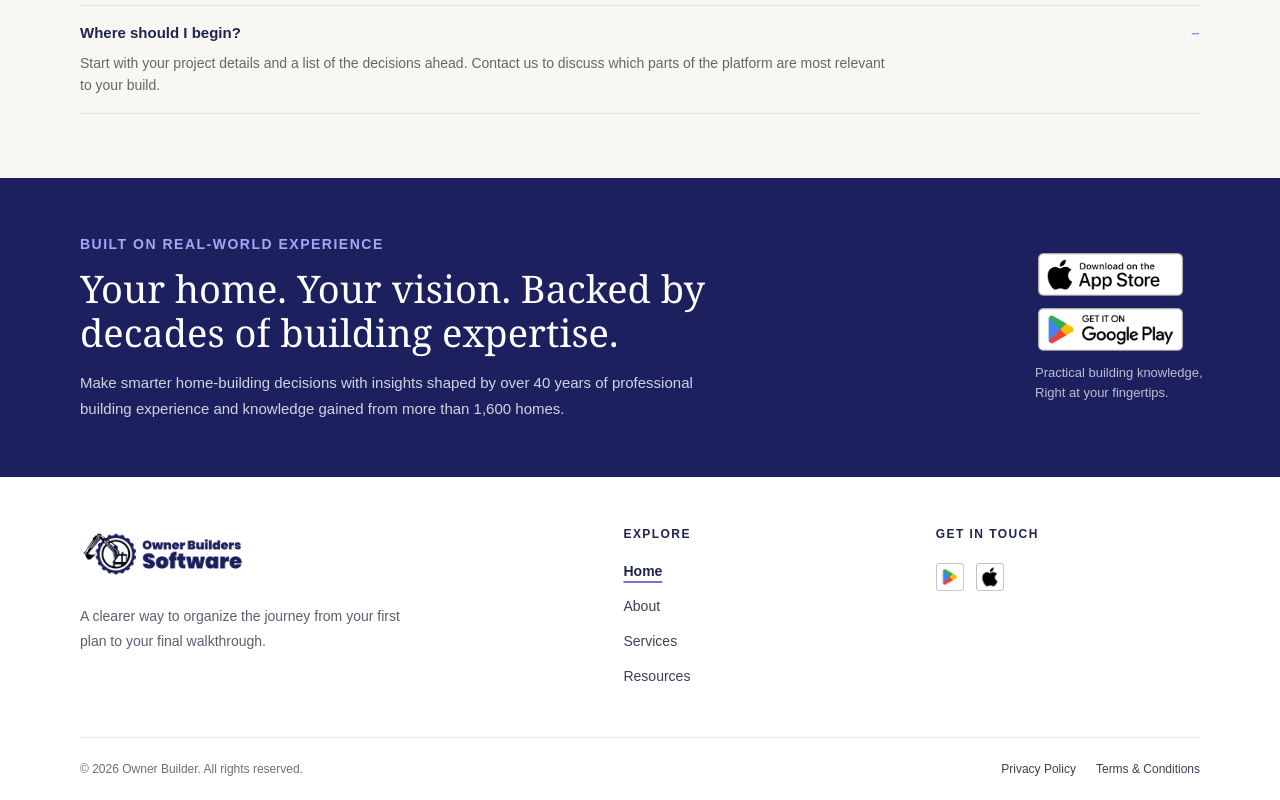
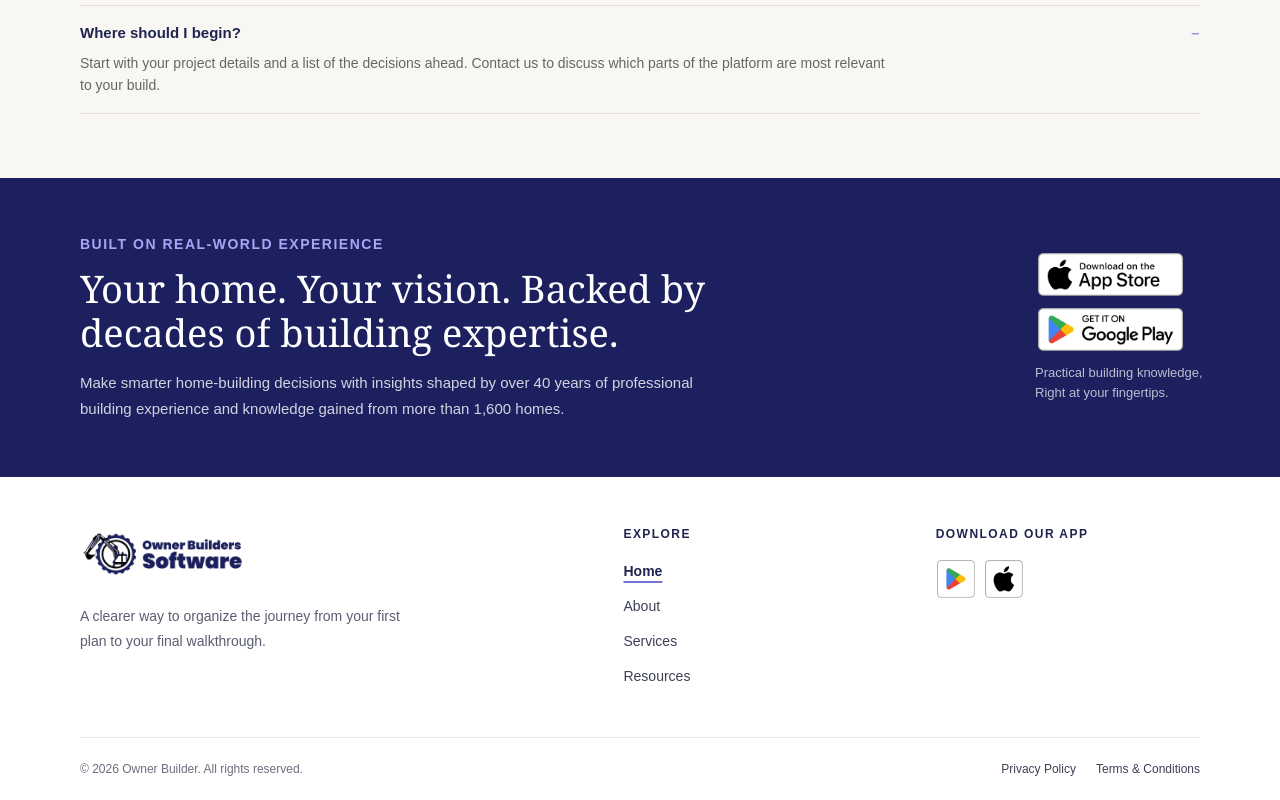
Before and after one commit to adityatripathi-ai/Owner-Builder, a React (Vite) app: page / in a window 1280 px wide. Shown: the part 5038-5838 px from the top of the page. Built offline with nearby package versions, Linux system fonts and the light colour scheme.

Commit message:
fixing footer

```diff
--- a/src/components/common/Footer.jsx
+++ b/src/components/common/Footer.jsx
@@ -1,3 +1,4 @@
+
 import { NavLink, Link } from "react-router-dom";
 
 import logo from "../../assets/images/logo.png";
@@ -64,40 +65,40 @@ const Footer = () => {
             </ul>
           </div>
 
-          {/* CONTACT & APP LINKS */}
+          {/* DOWNLOAD OUR APP */}
           <div className="min-w-0">
             <h4 className="text-[12px] uppercase tracking-[0.12em] font-semibold mb-3 sm:mb-4">
-              Get in touch
+              DOWNLOAD OUR APP
             </h4>
 
-            <div className="flex flex-col gap-2 sm:gap-3">
+            <div className="flex items-center gap-2 mt-1">
 
-              {/* APP LINKS */}
-              <div className="flex items-center gap-3 mt-1">
+              {/* GOOGLE PLAY */}
               <a
                 href="#"
                 aria-label="Google Play"
-                  className="flex items-center justify-center hover:opacity-75 transition-opacity"
+                className="flex items-center justify-center w-[40px] h-[40px]  rounded-[5px] hover:opacity-75 transition-opacity"
               >
                 <img
                   src={appstore}
                   alt="Google Play"
-                    className="w-8 h-8 md:w-7 md:h-7 object-contain"
+                  className="w-[38px] h-[38px] object-contain"
                 />
               </a>
 
+              {/* APP STORE */}
               <a
                 href="#"
                 aria-label="App Store"
-                  className="flex items-center justify-center hover:opacity-75 transition-opacity"
+                className="flex items-center justify-center w-[40px] h-[40px] rounded-[5px] hover:opacity-75 transition-opacity"
               >
                 <img
                   src={playstore}
                   alt="App Store"
-                    className="w-8 h-8 md:w-7 md:h-7 object-contain"
+                  className="w-[38px] h-[38px] object-contain"
                 />
               </a>
-              </div>
+
             </div>
           </div>
 
```
Lines whose indentation alone changed are shown as unchanged.
